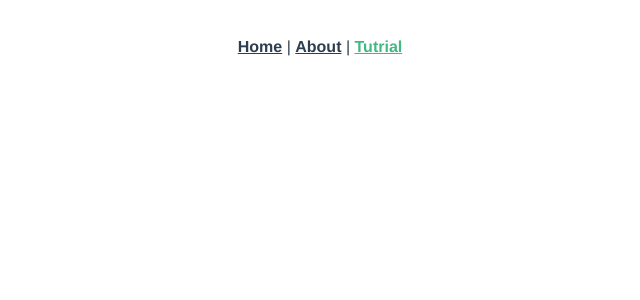
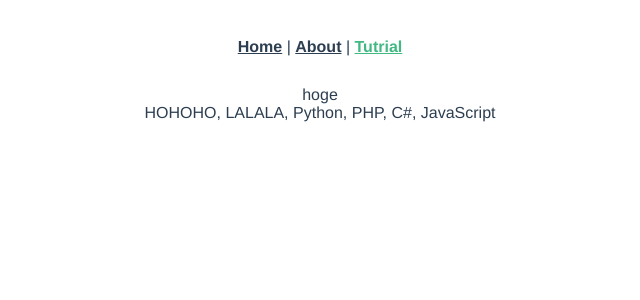
Before and after one commit to g00chy/vue-tutrial, a Vue app: page / in a window 1280 px wide. Shown: the top 300 px of the page, without its empty margins (320-960 px from the left). Built offline with nearby package versions, Linux system fonts and the light colour scheme.

Commit message:
props print

```diff
--- a/src/components/tutrial/Basic.vue
+++ b/src/components/tutrial/Basic.vue
@@ -1,19 +1,29 @@
 <template>
-  <div></div>
+  <div>
+    <div v-text="val">meta</div>
+    <div v-text="worstProgrammingLanguages"></div>
+  </div>
 </template>
 
 <script lang="ts">
 import Vue from "vue";
 
-interface Data {
-  hoge: string;
-}
-
-const data: Data = {
-  hoge: "min",
-};
 
 export default Vue.extend({
-  data,
-})
+  props :{
+    val: {
+      type: String,
+      default: "hoge",
+    },
+    programmingLangauges: {
+      type: String,
+      default: "JavaScript, C#, PHP, Python, LALALA, HOHOHO",
+    },
+  },
+  computed: {
+    worstProgrammingLanguages(): string {
+      return this.programmingLangauges.split(", ").reverse().join(", ");
+    },
+  },
+});
 </script>
```
